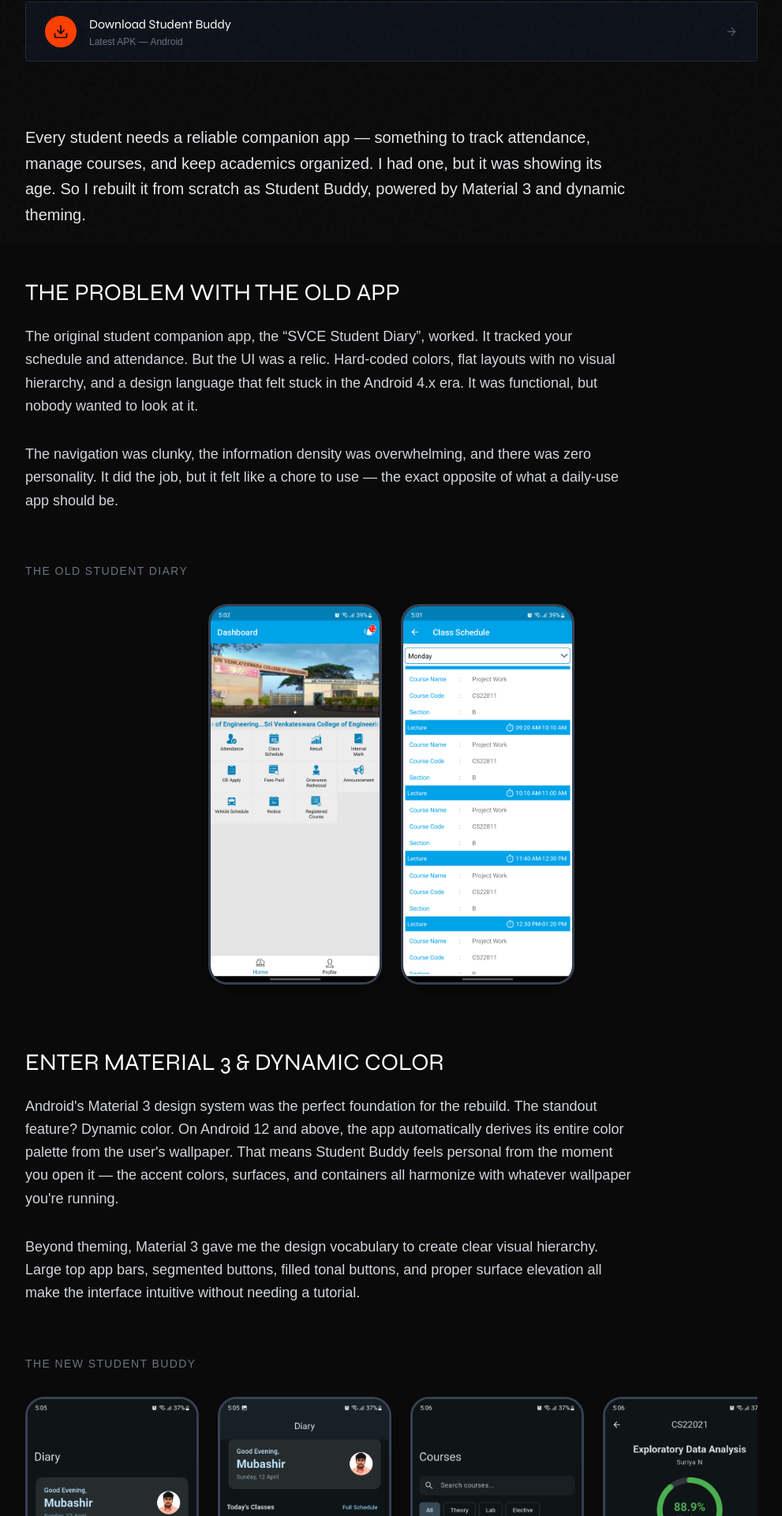
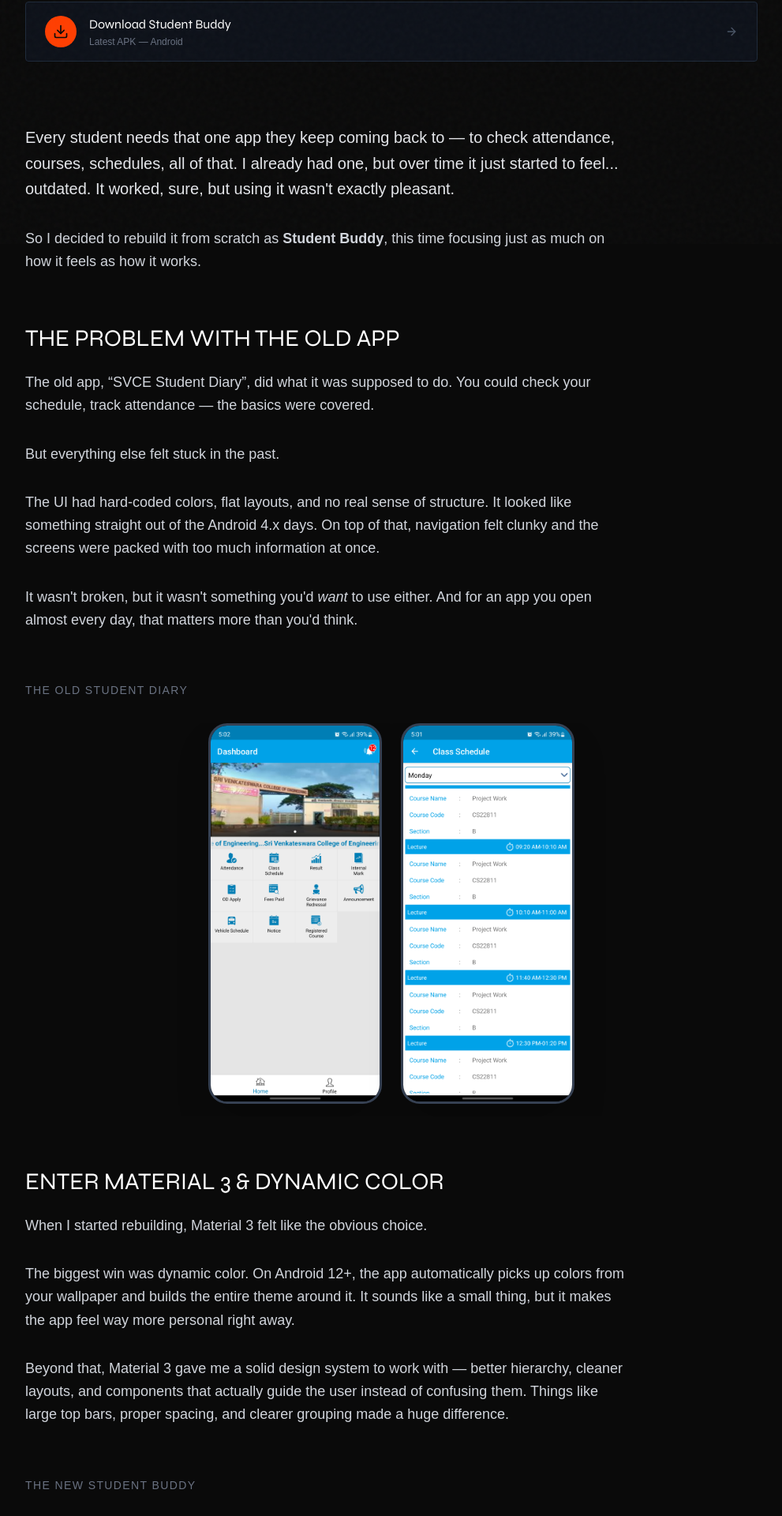
Before and after one commit to kartheesan05/portfolio, a Next.js app: page /blog/student-buddy in a window 1280 px wide. Shown: the part 491-2411 px from the top of the page at 79% size, without its empty margins (144-1135 px from the left). Built offline with nearby package versions, Linux system fonts and the light colour scheme; a web font is replaced by a local one.

Commit message:
Update blog content: student-buddy

```diff
--- a/src/app/blog/student-buddy/StudentBuddy.tsx
+++ b/src/app/blog/student-buddy/StudentBuddy.tsx
@@ -103,26 +103,37 @@
 
           <div className="font-mono text-base md:text-lg leading-relaxed text-gray-300 space-y-8 max-w-3xl">
             <p className="text-xl text-gray-200 leading-relaxed">
-              Every student needs a reliable companion app — something to track
-              attendance, manage courses, and keep academics organized. I had one,
-              but it was showing its age. So I rebuilt it from scratch as Student
-              Buddy, powered by Material 3 and dynamic theming.
+              Every student needs that one app they keep coming back to — to check
+              attendance, courses, schedules, all of that. I already had one, but
+              over time it just started to feel... outdated. It worked, sure, but
+              using it wasn&apos;t exactly pleasant.
+            </p>
+            <p>
+              So I decided to rebuild it from scratch as <b>Student Buddy</b>,
+              this time focusing just as much on how it feels as how it works.
             </p>
 
             <h2 className="font-syne text-3xl text-white uppercase mt-16 mb-6">
               The Problem with the Old App
             </h2>
             <p>
-              The original student companion app, the &ldquo;SVCE Student Diary&rdquo;, worked.
-              It tracked your schedule and attendance. But the
-              UI was a relic. Hard-coded colors, flat layouts with no visual
-              hierarchy, and a design language that felt stuck in the Android 4.x
-              era. It was functional, but nobody wanted to look at it.
+              The old app, &ldquo;SVCE Student Diary&rdquo;, did what it was supposed to do. You
+              could check your schedule, track attendance — the basics were
+              covered.
             </p>
             <p>
-              The navigation was clunky, the information density was overwhelming,
-              and there was zero personality. It did the job, but it felt like a
-              chore to use — the exact opposite of what a daily-use app should be.
+              But everything else felt stuck in the past.
+            </p>
+            <p>
+              The UI had hard-coded colors, flat layouts, and no real sense of
+              structure. It looked like something straight out of the Android 4.x
+              days. On top of that, navigation felt clunky and the screens were
+              packed with too much information at once.
+            </p>
+            <p>
+              It wasn&apos;t broken, but it wasn&apos;t something you&apos;d <i>want</i> to use
+              either. And for an app you open almost every day, that matters more
+              than you&apos;d think.
             </p>
           </div>
 
@@ -147,20 +158,20 @@
               Enter Material 3 &amp; Dynamic Color
             </h2>
             <p>
-              Android&apos;s Material 3 design system was the perfect foundation for
-              the rebuild. The standout feature? Dynamic color. On Android 12 and
-              above, the app automatically derives its entire color palette from
-              the user&apos;s wallpaper. That means Student Buddy feels personal from
-              the moment you open it — the accent colors, surfaces, and containers
-              all harmonize with whatever wallpaper you&apos;re running.
+              When I started rebuilding, Material 3 felt like the obvious choice.
             </p>
             <p>
-              Beyond theming, Material 3 gave me the design vocabulary to create
-              clear visual hierarchy. Large top app bars, segmented buttons,
-              filled tonal buttons, and proper surface elevation all make the
-              interface intuitive without needing a tutorial.
+              The biggest win was dynamic color. On Android 12+, the app
+              automatically picks up colors from your wallpaper and builds the
+              entire theme around it. It sounds like a small thing, but it makes
+              the app feel way more personal right away.
             </p>
-
+            <p>
+              Beyond that, Material 3 gave me a solid design system to work with
+              — better hierarchy, cleaner layouts, and components that actually
+              guide the user instead of confusing them. Things like large top
+              bars, proper spacing, and clearer grouping made a huge difference.
+            </p>
           </div>
 
           <div className="my-16">
@@ -200,17 +211,19 @@
               The Verdict
             </h2>
             <p>
-              Rebuilding the student companion app as Student Buddy wasn&apos;t just
-              about making it pretty — though it certainly is now. It was about
-              respecting the user&apos;s time and taste. Material 3&apos;s dynamic
-              theming makes the app feel native to every device, and the
-              redesigned information architecture means students spend less time
-              navigating and more time staying on top of their academics.
+              Rebuilding this app wasn&apos;t just about making it look better — it
+              was about making it <i>feel</i> better to use.
             </p>
             <p>
-              If you&apos;re a student looking for a clean, modern companion app —
-              or just want to see Material 3 dynamic theming in action — give
-              it a try.
+              Now it actually feels like something that belongs on your phone,
+              not something you&apos;re forced to open. Navigation is simpler,
+              information is easier to scan, and overall it just gets out of your
+              way.
+            </p>
+            <p>
+              If you&apos;re a student and want something clean and modern to keep
+              track of your academics — or if you&apos;re just curious about Material
+              3 in action — give it a try.
             </p>
           </div>
 
@@ -221,7 +234,7 @@
                   Download Student Buddy
                 </h3>
                 <p className="font-mono text-sm text-gray-400">
-                  Available for Android — free and open source.
+                  Available for Android — free and open source
                 </p>
               </div>
               <div className="flex gap-4 shrink-0">
```
